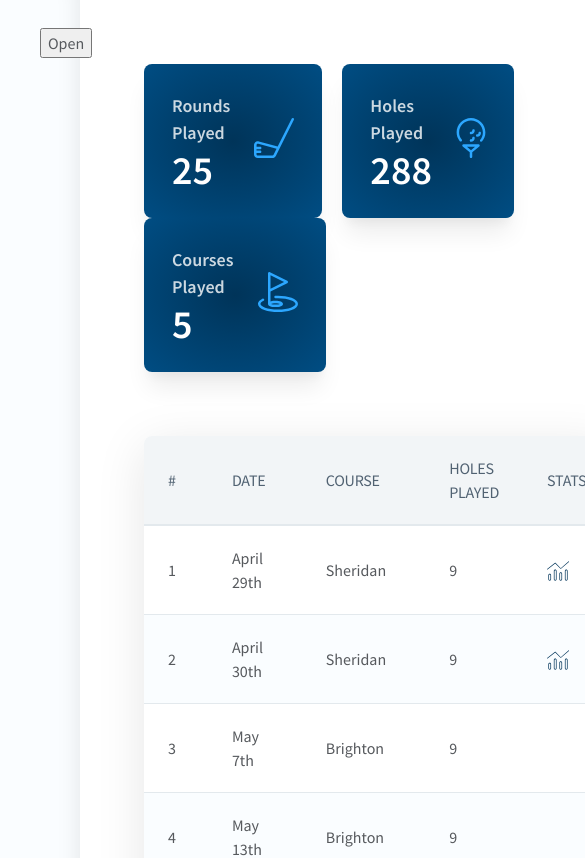
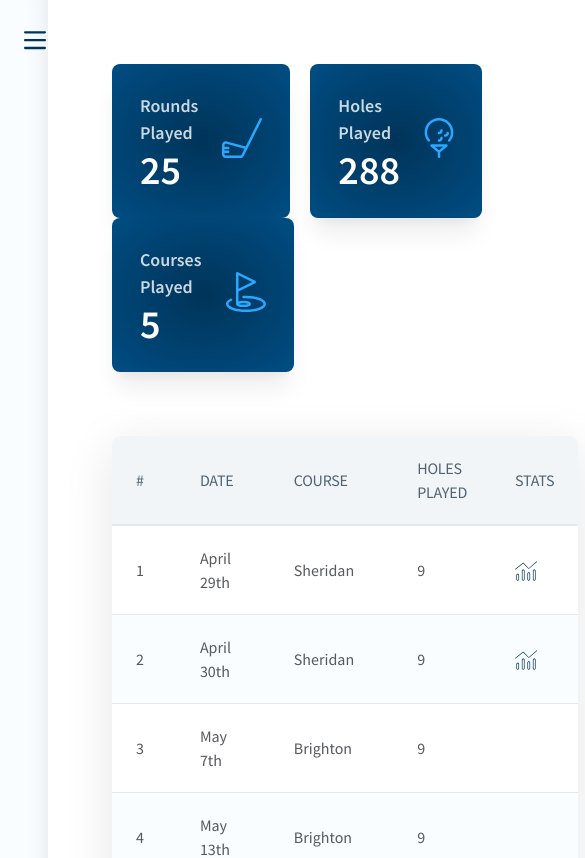
Before and after one commit to dkersten/golf-scorecard-v1, a React (Create React App) app: page /rounds in a window 390 px wide. Shown: the top 858 px of the page, 585 px wide, since content can reach past the window. Built offline with nearby package versions, Linux system fonts and the light colour scheme.

Commit message:
continued working on nav responsiveness

```diff
--- a/src/Components/Nav.js
+++ b/src/Components/Nav.js
@@ -9,6 +9,8 @@ import { useState } from 'react'
 import { ReactComponent as HomeIcon } from '../Assets/Icons/home-icon.svg'
 import { ReactComponent as DashboardIcon } from '../Assets/Icons/dashboard-icon.svg'
 import { ReactComponent as RoundsIcon } from '../Assets/Icons/golf-hole-light-icon.svg'
+import { ReactComponent as MenuIcon } from '../Assets/Icons/menu-icon.svg'
+import { ReactComponent as CloseIcon } from '../Assets/Icons/close-icon.svg'
 
 const Nav = () => {
     const [menuOpen, setMenuOpen] = useState(false)
@@ -27,14 +29,14 @@ const Nav = () => {
                     onClick={toggleMenu}
                     className='btn-open'
                 >
-                    Open
+                    <MenuIcon />
                 </button>
                 <button
                     aria-label='Close Menu'
                     onClick={toggleMenu}
                     className='btn-close'
                 >
-                    Close
+                    <CloseIcon />
                 </button>
             </div>
             <ul>
--- a/src/styling/components/Layout.scss
+++ b/src/styling/components/Layout.scss
@@ -10,6 +10,14 @@
         background: $color-offwhite1;
         display: static;
         box-shadow: inset -25px 0 25px -25px rgba(0,0,0,0.1);
+
+        @media only screen and (max-width: 1120px) {
+            &.menu-closed {
+                max-width: auto;
+                width: calc( ($s-md2 * 2) + 22px );
+                padding: $s-md3 $s-md2;
+            }
+        }
     }
 
     main {
--- a/src/styling/components/Nav.scss
+++ b/src/styling/components/Nav.scss
@@ -48,24 +48,34 @@ nav {
         font-size: $font-md;
     }
 
-    @media only screen and (max-width: 999px) {
+    @media only screen and (max-width: 1120px) {
+
         &.menu-opened {
+            position: fixed;
+            z-index: 100;
+            height: 100%;
+            transition: all .3s ease-in-out;
+
             .btn-open {
                 display: none;
             }
 
             .btn-close {
                 display: block;
+                position: fixed;
             }
 
             ul {
                 display: block;
+                margin-top: $s-lg2;
             }
         }
 
         &.menu-closed {
             .btn-open {
                 display: block;
+                position: fixed;
+                left: $s-md2;
             }
 
             .btn-close {
@@ -78,7 +88,8 @@ nav {
         }
 
         .menu-buttons {
-            display: block;
+            display: flex;
+            justify-content: flex-end;
 
             .opened {
                 display: block;
@@ -87,6 +98,20 @@ nav {
             .closed {
                 display: none;
             }
+
+            button {
+                padding: 0;
+                margin: 0;
+                line-height: 1;
+                background: rgba(0,0,0,0);
+                border: none;
+            }
+
+            svg {
+                fill: $color-primary;
+                width: 22px;
+                height: auto;
+            }
         }
     }
 }
```
Also changed, not shown: src/Assets/Icons/close-icon.svg (added), src/Assets/Icons/menu-icon.svg (added).
